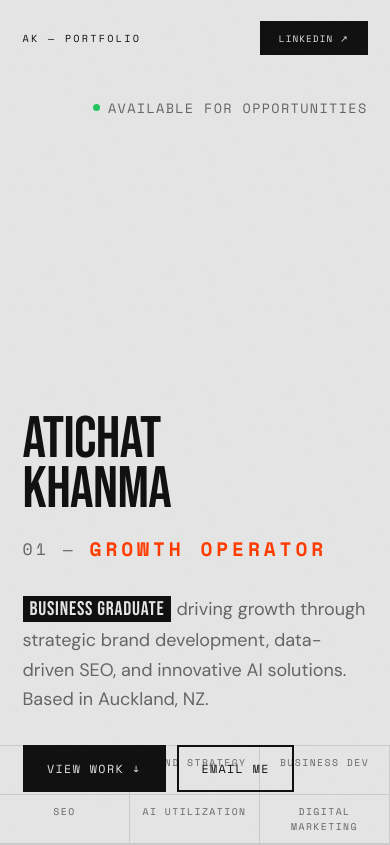
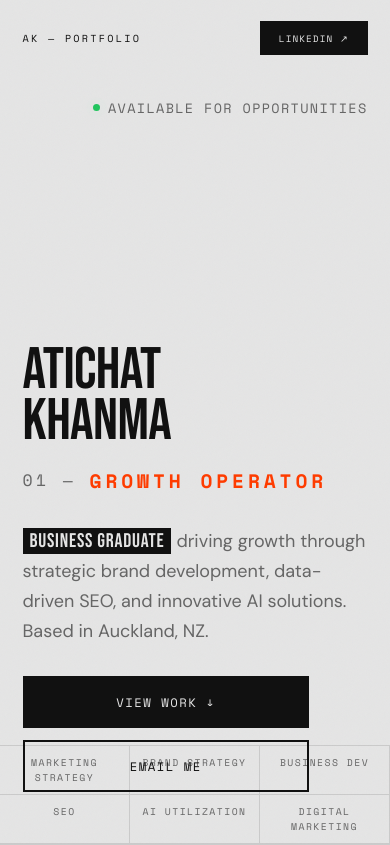
Before and after one commit to BlacGoblin123/ak-portfolio, a Next.js app: page / in a window 390 px wide. Shown: the top 845 px of the page. Built offline with nearby package versions, Linux system fonts and the light colour scheme.

Commit message:
Fix mobile button cramping and smooth scroll touch

```diff
--- a/src/app/globals.css
+++ b/src/app/globals.css
@@ -210,8 +210,15 @@ a {
   }
 
   .btn {
-    font-size: 0.78rem;
-    padding: 0.85rem 1.5rem;
+    font-size: 0.82rem;
+    padding: 1rem 1.6rem;
+    width: 100%;
+    text-align: center;
+    justify-content: center;
+  }
+
+  .btn-filled {
+    width: 100%;
   }
 
   .tag {
@@ -232,7 +239,9 @@ a {
 
   .hero-ctas {
     justify-content: flex-start !important;
-    flex-wrap: wrap !important;
+    flex-direction: column !important;
+    width: 100% !important;
+    gap: 1rem !important;
   }
 
   .hero-shapes {
--- a/src/components/SmoothScroller.tsx
+++ b/src/components/SmoothScroller.tsx
@@ -12,6 +12,8 @@ export default function SmoothScroller({ children }: { children: React.ReactNode
             duration: 1.4,
             easing: (t: number) => Math.min(1, 1.001 - Math.pow(2, -10 * t)),
             smoothWheel: true,
+            smoothTouch: true, // Enables smooth scroll on mobile touch
+            syncTouch: true,
             // eslint-disable-next-line @typescript-eslint/no-explicit-any
         } as any);
         lenis.on('scroll', ScrollTrigger.update);
```
